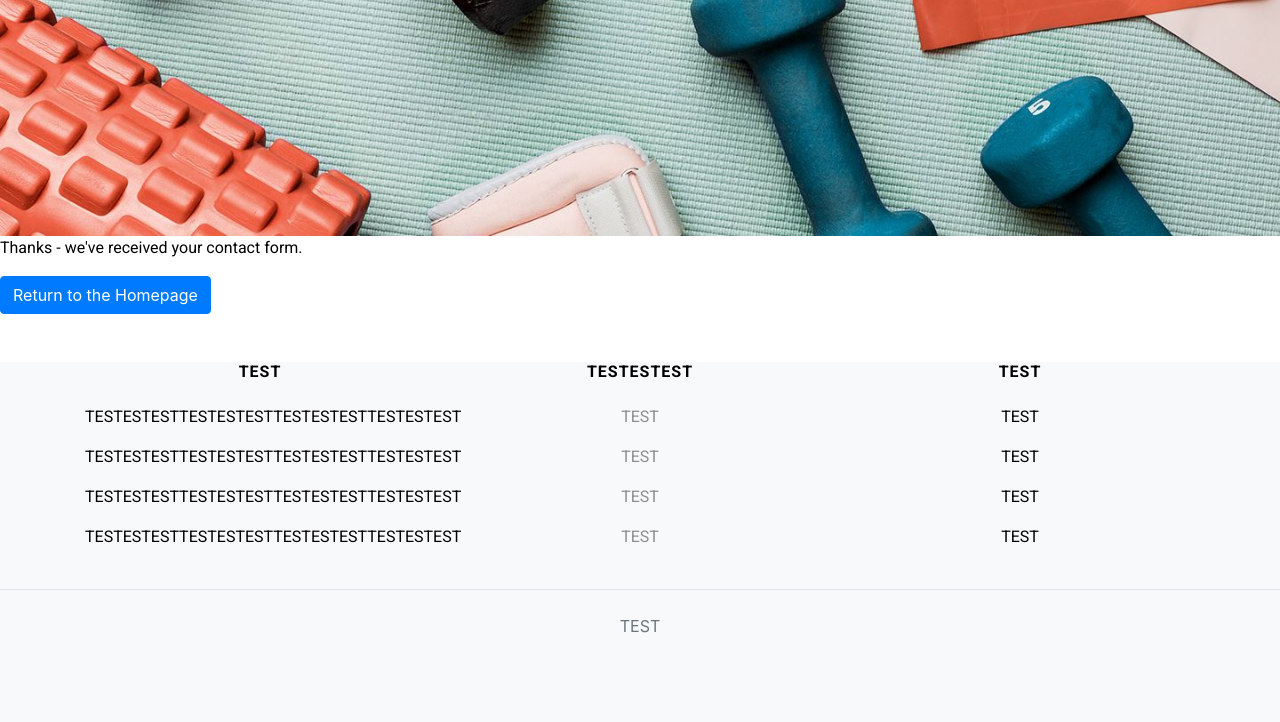
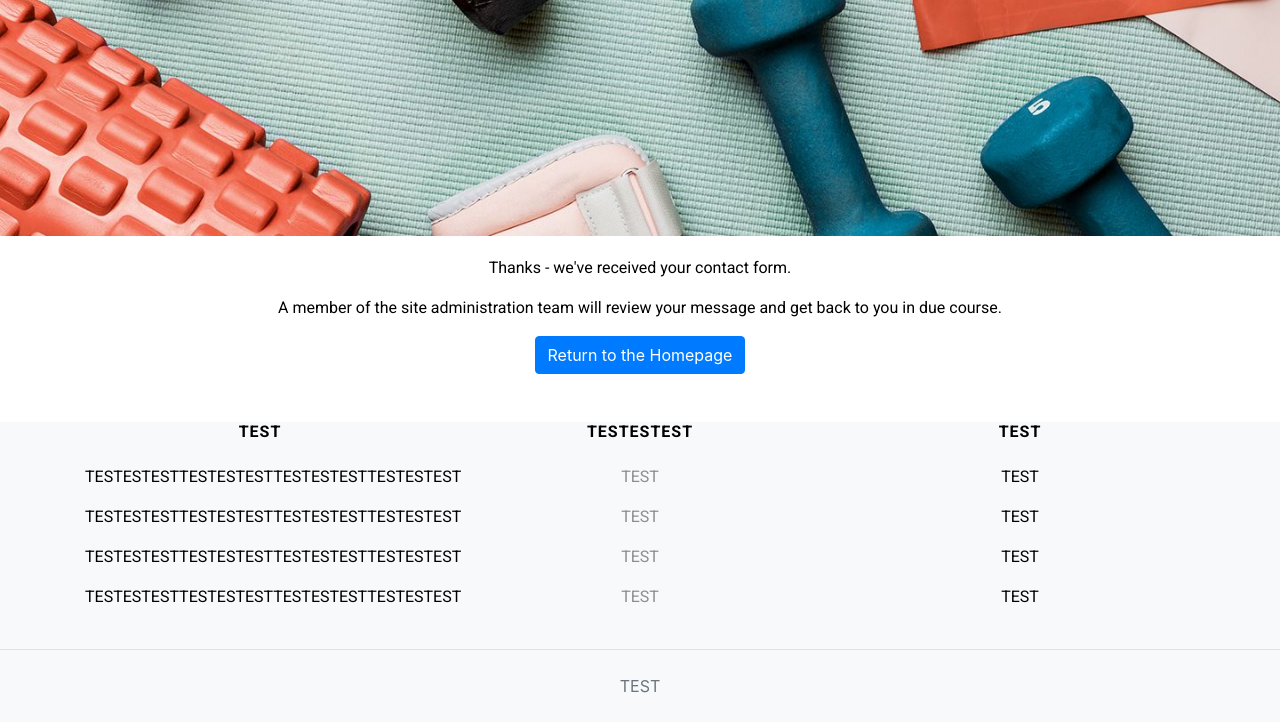
Before and after one commit to Code-Institute-Submissions/alexzanotti-milestone.project.4, a Django app: page /contact/contact_success/ in a window 1280 px wide. Shown: the part 540-1262 px from the top of the page. Before the commit the page ends 1173 px from the top, so only its background shows below. Run offline with Django 3.2, Linux system fonts and the light colour scheme; data that the repository does not hold is empty; some libraries are stand-ins or nearby versions.

Commit message:
updated contact_success styling

```diff
--- a/contact/templates/contact/contact_success.html
+++ b/contact/templates/contact/contact_success.html
@@ -6,8 +6,9 @@
 {% block contact %}active{% endblock %}
 
 {% block content %}
-
+<div class="contact-success-page">
 <p>Thanks - we've received your contact form.</p>
+<p>A member of the site administration team will review your message and get back to you in due course.</p>
 <a class="btn btn-primary" href="{% url 'home' %}" role="button">Return to the Homepage</a>
-
+</div>
 {% endblock %}
--- a/static/css/base.css
+++ b/static/css/base.css
@@ -369,6 +369,13 @@ Plans
     margin-top: 20px;
 }
 
+.contact-success-page {
+    text-align: center;
+    margin-top: 20px;
+    margin-left: 20px;
+    margin-right: 20px;
+}
+
 /* ==========================================================================
 Community Media Queries
    ========================================================================== */
```
